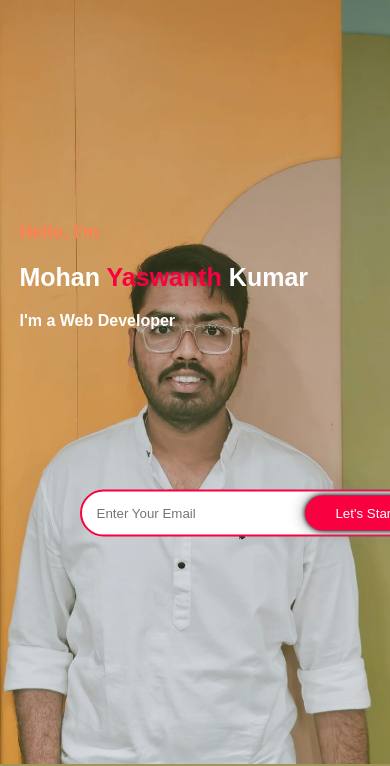
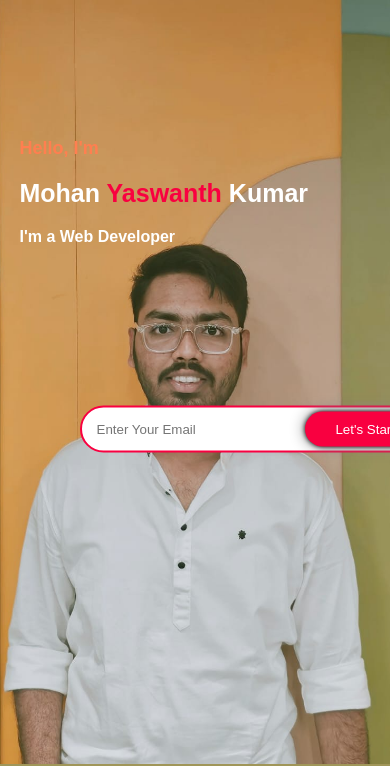
Before and after one commit to mohanyaswanthkumar/portfolio, a plain HTML site: page index.html in a window 390 px wide. Shown: the part 80-846 px from the top of the page. Drawn offline with Linux system fonts and the light colour scheme.

Commit message:
Update style.css

```diff
--- a/style.css
+++ b/style.css
@@ -310,8 +310,6 @@ ul li {
 
 /* mobile */
 
-
-
 /* General styling for mobile view */
 @media only screen and (max-width: 768px) {
     nav {
@@ -420,7 +418,8 @@ ul li {
 
     .content {
         left: 5%;
-        top: 55%;
+        top: 45%;
+        max-width:fit-content;
     }
 
 
```
